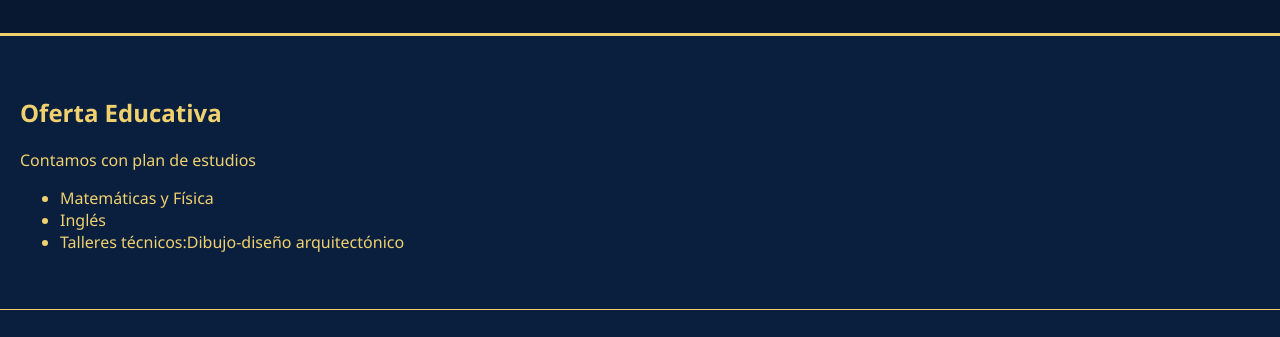
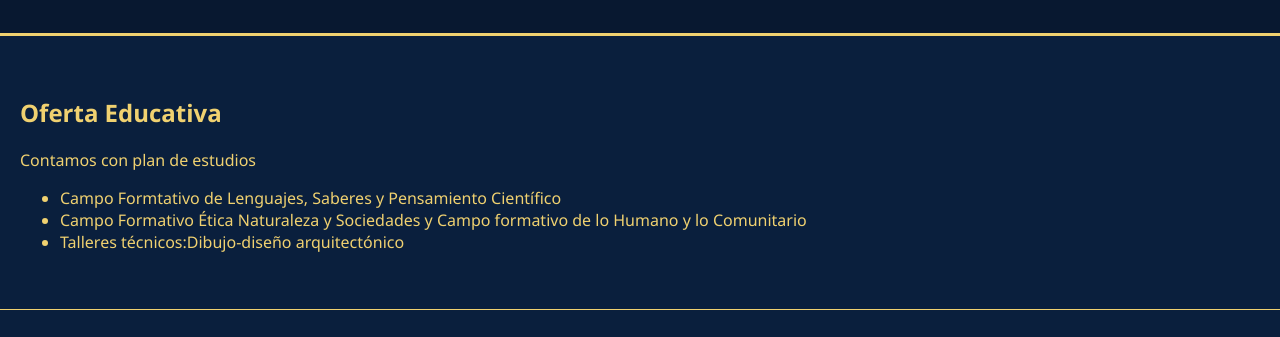
Before and after one commit to Pastovelazquez0529mat/pastorvelazquez0529, a plain HTML site: page index.html in a window 1280 px wide. Shown: the part 463-800 px from the top of the page. Drawn offline with Linux system fonts and the light colour scheme; a script that the page names is missing.

Commit message:
Update index.html

```diff
--- a/index.html
+++ b/index.html
@@ -31,8 +31,8 @@ o de <!DOCTYPE html>
     <h2>Oferta Educativa</h2>
     <p>Contamos con plan de estudios </p>
     <ul>
-      <li>Matemáticas y Física</li>
-      <li>Inglés </li>
+      <li>Campo Formtativo de Lenguajes, Saberes y Pensamiento Científico</li>
+      <li>Campo Formativo Ética Naturaleza y Sociedades y Campo formativo de lo Humano y lo Comunitario</li>
       <li>Talleres técnicos:Dibujo-diseño arquitectónico</li>
     </ul>
   </section>
```
